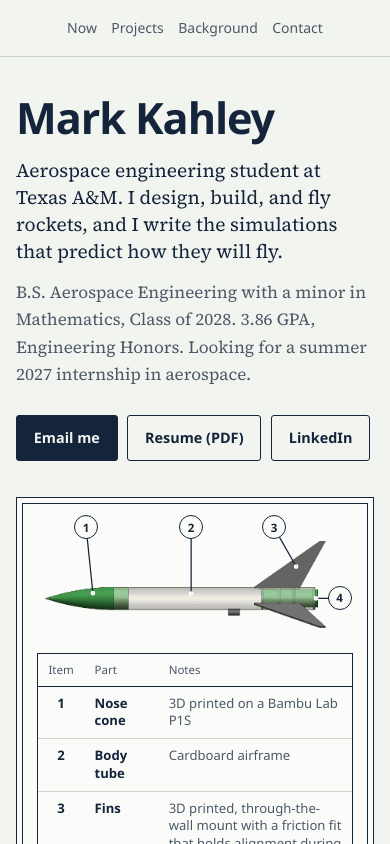
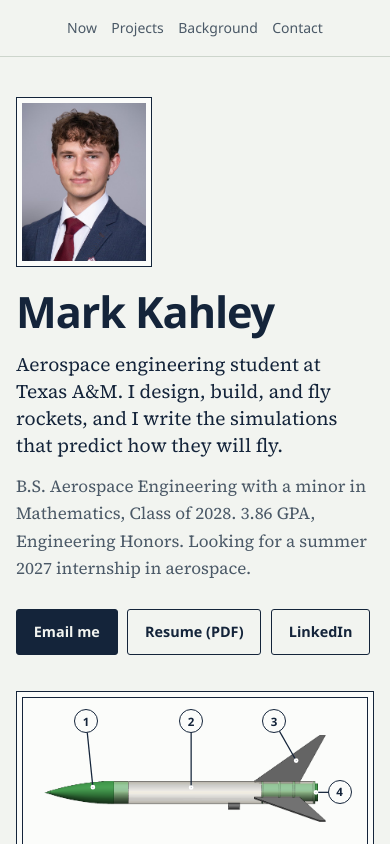
Before and after one commit to markkahley/markkahley.github.io, a plain HTML site: page index.html in a window 390 px wide. Shown: the top 844 px of the page. Drawn offline with Linux system fonts and the light colour scheme; a web font is replaced by a local one.

Commit message:
Updating Files

```diff
--- a/index.html
+++ b/index.html
@@ -93,6 +93,13 @@ sub { font-size: 0.7em; }
 .hero h1 { font-size: clamp(2.7rem, 7.5vw, 4.75rem); letter-spacing: -0.025em; line-height: 0.98; }
 .hero .lede { margin-top: 1.1rem; font-size: clamp(1.2rem, 2.3vw, 1.5rem); line-height: 1.4; max-width: 34ch; }
 .hero .facts { margin-top: 0.9rem; color: var(--ink-2); max-width: 60ch; }
+.hero-top { display: grid; grid-template-columns: minmax(0, 1fr) auto; gap: clamp(1.5rem, 5vw, 4rem); align-items: center; }
+.hero-text { min-width: 0; }
+.headshot { width: clamp(11rem, 20vw, 15.5rem); max-width: 100%; aspect-ratio: 4 / 5; object-fit: cover; border: 1.5px solid var(--ink); padding: 5px; background: var(--sheet); }
+@media (max-width: 640px) {
+  .hero-top { grid-template-columns: 1fr; }
+  .headshot { order: -1; width: 8.5rem; }
+}
 .actions { display: flex; flex-wrap: wrap; gap: 0.6rem; margin-top: 1.6rem; }
 .btn {
   display: inline-flex; align-items: center; gap: 0.5rem;
@@ -267,6 +274,8 @@ dialog.viewer::backdrop { background: rgba(8, 14, 22, 0.82); }
 <main id="top">
   <section class="hero">
     <div class="wrap">
+      <div class="hero-top">
+        <div class="hero-text">
           <h1>Mark Kahley</h1>
           <p class="lede">Aerospace engineering student at Texas A&amp;M. I design, build, and fly rockets, and I write the simulations that predict how they will fly.</p>
           <p class="facts">B.S. Aerospace Engineering with a minor in Mathematics, Class of 2028. 3.86 GPA, Engineering Honors. Looking for a summer 2027 internship in aerospace.</p>
@@ -274,6 +283,9 @@ dialog.viewer::backdrop { background: rgba(8, 14, 22, 0.82); }
             <a class="btn primary" href="mailto:mark.a.kahley@gmail.com">Email me</a>
             <a class="btn" href="Mark_Kahley_Resume.pdf" target="_blank" rel="noopener">Resume (PDF)</a>
             <a class="btn" href="https://www.linkedin.com/in/mark-kahley" target="_blank" rel="noopener">LinkedIn</a>
+          </div>
+        </div>
+        <img class="headshot" src="images/mark-kahley-headshot.jpg" width="640" height="800" alt="Headshot of Mark Kahley">
       </div>
 
       <div class="sheet">
@@ -379,7 +391,7 @@ dialog.viewer::backdrop { background: rgba(8, 14, 22, 0.82); }
               <tbody>
                 <tr><th scope="row">Predicted</th><td class="num">1,227 ft</td></tr>
                 <tr><th scope="row">Measured</th><td class="num">1,064 ft</td></tr>
-                <tr class="key"><th scope="row">Difference</th><td class="num">13.3%</td></tr>
+                <tr class="key"><th scope="row">Error</th><td class="num">15.3%</td></tr>
               </tbody>
             </table>
           </aside>
@@ -407,7 +419,7 @@ dialog.viewer::backdrop { background: rgba(8, 14, 22, 0.82); }
                 <li><strong>Assembly and recovery.</strong> I anchored the shock cord for peak deployment loads and packed the parachute with wadding for a clean deployment from the motor's ejection charge.</li>
               </ul>
               <h4 style="margin-top:1.5rem">Result</h4>
-              <p>The flight was nominal from liftoff through recovery. Measured apogee came in 13.3% below the prediction. The likely causes are weathercocking, parasitic drag the model didn't capture, and variation in the motor's actual total impulse.</p>
+              <p>The flight was nominal from liftoff through recovery. The prediction overshot the measured apogee by 15.3%. The likely causes are weathercocking, parasitic drag the model didn't capture, and variation in the motor's actual total impulse.</p>
             </div>
           </div>
         </div>
```
Also changed, not shown: 2 other files. Lines whose indentation alone changed are shown as unchanged.
